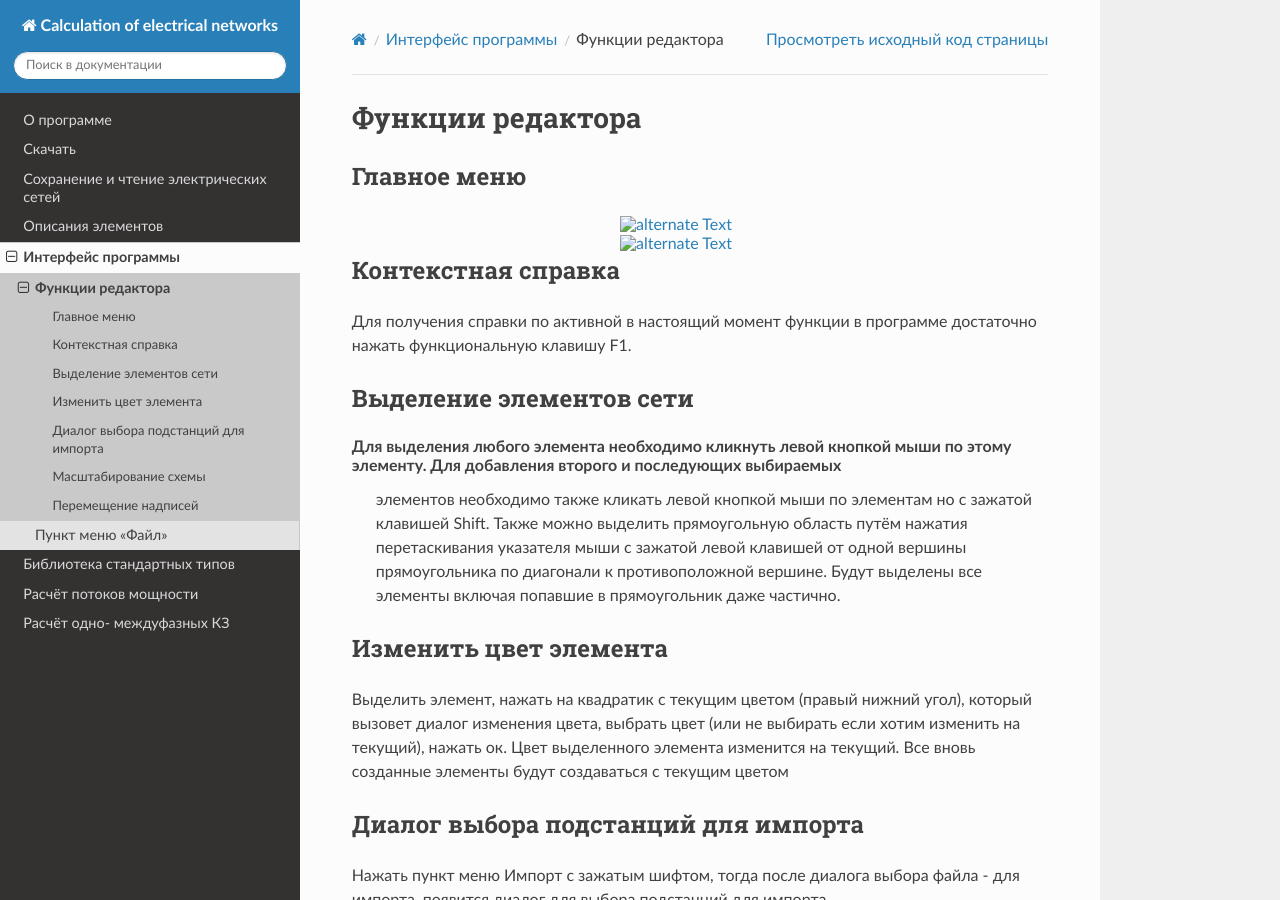
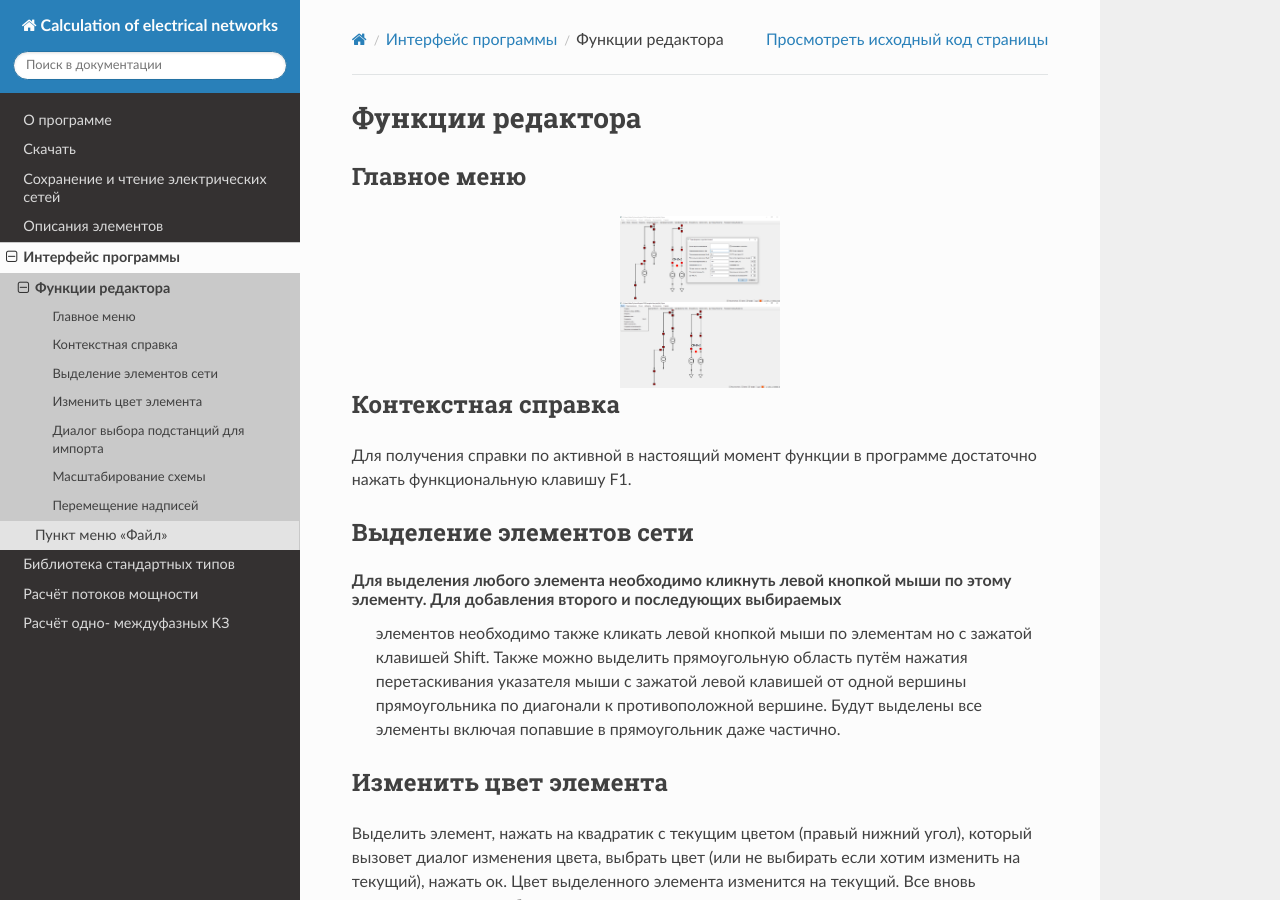
Before and after one commit to vicjan89/doctkz, a Sphinx documentation site: the page built from docs/source/interface/editor.rst, in a window 1280 px wide and 900 px high. Built offline with Sphinx 7.4.7 and the Read the Docs theme 2.0.0, drawn with Linux system fonts in a browser that asks for light colours.

Commit message:
Поравил пути к картинкам

```diff
--- a/docs/source/interface/editor.rst
+++ b/docs/source/interface/editor.rst
@@ -5,12 +5,12 @@
 Главное меню
 """"""""""""
 
-.. image:: 5.png
+.. image:: ../_static/5.png
     :width: 10em
     :alt: alternate Text
     :align: center
 
-.. image:: 6.png
+.. image:: ../_static/6.png
     :width: 10em
     :alt: alternate Text
     :align: center
```
